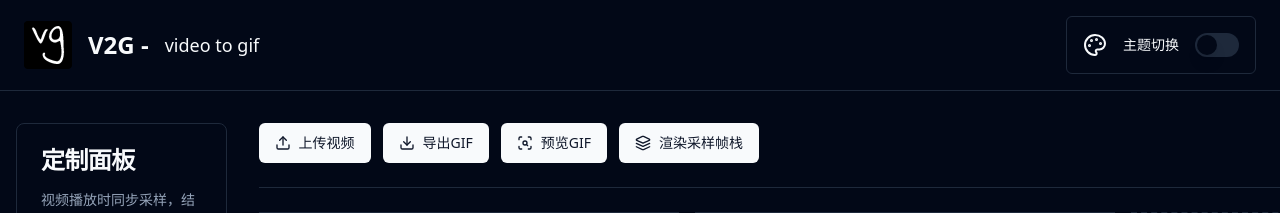
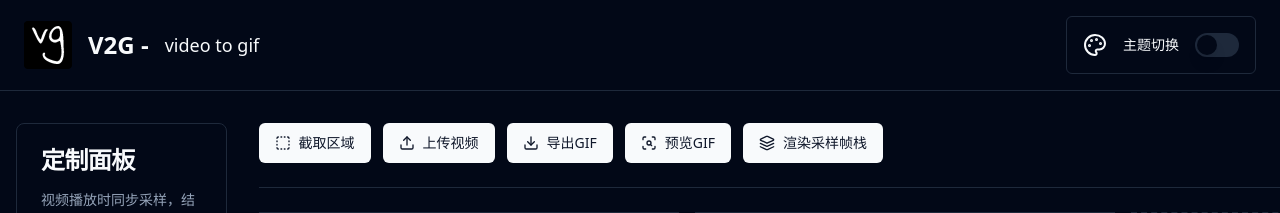
Before and after one commit to newObjectccc/video_to_gif, a React (Vite) app: page / in a window 1280 px wide. Shown: the top 213 px of the page. Built offline with nearby package versions, Linux system fonts and the light colour scheme; grey boxes are pictures that could not be loaded.

Commit message:
feat: useClipRect

```diff
--- /dev/null
+++ b/src/hooks/useClipRect.tsx
@@ -0,0 +1,125 @@
+import interact from "interactjs";
+import React, { useRef, useState } from "react";
+
+interface ClipRectOptIntf {
+  width: number;
+  height: number;
+  x: number;
+  y: number;
+}
+
+const createClipRect = ({
+  width,
+  height,
+}: Pick<ClipRectOptIntf, "height" | "width">) => {
+  const clipDom = document.createElement("div");
+  clipDom.style.position = "absolute";
+  clipDom.style.width = `${width}px`;
+  clipDom.style.height = `${height}px`;
+  clipDom.style.left = `0`;
+  clipDom.style.top = `0`;
+  clipDom.style.backgroundColor = "rgba(0, 0, 0, 0)";
+  clipDom.style.boxShadow = "0 0 30px 3px rgba(0, 0, 0, 1)";
+  clipDom.style.zIndex = "1";
+  return clipDom;
+};
+
+export const useClipRect = (target: string) => {
+  const clipRef = useRef<HTMLDivElement>();
+  const [targetDom, setTargetDom] = useState<any>(null);
+  const [clipRect, setClipRect] = React.useState<ClipRectOptIntf | null>({
+    x: 0,
+    y: 0,
+    width: 100,
+    height: 100,
+  });
+  const timer = useRef<number>();
+
+  const removeClipRect = () => {
+    clipRef.current && clipRef.current.remove();
+    setClipRect(null);
+    setTargetDom(null);
+  };
+
+  const addClipRect = () => {
+    const targetElem: any = document.querySelector(target);
+    if (!targetElem) return;
+    setClipRect({
+      x: 0,
+      y: 0,
+      width: 100,
+      height: 100,
+    });
+    targetElem.style.position = "relative";
+
+    if (clipRef.current) clipRef.current.remove();
+
+    clipRef.current = createClipRect({
+      width: 100,
+      height: 100,
+    });
+
+    clipRef.current.id = "clipRect";
+    targetElem.appendChild(clipRef.current);
+    bindInteract("#clipRect", (pos) => {
+      clearTimeout(timer.current);
+      timer.current = setTimeout(() => {
+        setClipRect((prev: any) => {
+          const newRect = { ...prev, ...pos };
+          return newRect;
+        });
+      }, 300);
+    });
+    setTargetDom(targetElem);
+  };
+
+  return {
+    addClipRect,
+    clipRect,
+    removeClipRect,
+    isShowClip: !!targetDom,
+  };
+};
+
+const bindInteract = (
+  target: string,
+  cb: (pos: Partial<ClipRectOptIntf>) => void
+) => {
+  let x = 0,
+    y = 0;
+  const restrictToParent = interact.modifiers.restrictRect({
+    restriction: "parent",
+  });
+
+  interact(target)
+    .draggable({
+      modifiers: [restrictToParent],
+      listeners: {
+        move(event) {
+          x += event.dx;
+          y += event.dy;
+          event.target.style.transform = `translate(${x}px, ${y}px)`;
+          cb({ x, y });
+        },
+      },
+    })
+    .resizable({
+      edges: { left: true, right: true, bottom: true, top: true },
+      modifiers: [
+        interact.modifiers.restrictSize({
+          max: "parent",
+          min: { width: 50, height: 50 },
+        }),
+      ],
+      listeners: {
+        move(event) {
+          const { x, y } = event.target.dataset;
+          const rect = event.rect;
+          event.target.style.width = `${rect.width}px`;
+          event.target.style.height = `${rect.height}px`;
+          event.target.style.transform = `translate(${x}px, ${y}px)`;
+          cb({ width: rect.width, height: rect.height });
+        },
+      },
+    });
+};
--- a/src/pages/Main.tsx
+++ b/src/pages/Main.tsx
@@ -4,11 +4,13 @@ import { ToastAction } from "@/components/ui/toast";
 import { toast } from "@/components/ui/use-toast";
 import { TransformStateContext } from "@src/App";
 import { fillNoticeTxtToCanvas, getCurTargetElemIdx } from "@src/common/tools";
+import ClipRect from "@src/components/ClipRect";
 import ExportGift from "@src/components/ExportGif";
 import { ImgMenu } from "@src/components/ImgMenu";
 import PreviewGif from "@src/components/PreviewGif";
 import RenderFramesLine from "@src/components/RenderFramesLine";
 import Upload from "@src/components/Upload";
+import { useClipRect } from "@src/hooks/useClipRect";
 import mediumZoom from "medium-zoom";
 import { useTheme } from "next-themes";
 import React, { MouseEventHandler, useEffect, useRef } from "react";
@@ -25,6 +27,8 @@ const Main: React.FC<MainProps> = () => {
   const [curImageIdx, setCurImageIdx] = React.useState<number>(0);
   const zoomRef = useRef<any>(null);
   const { theme } = useTheme();
+  const { addClipRect, removeClipRect, clipRect, isShowClip } =
+    useClipRect("#videoWrapper");
 
   const [state, dispatch] = React.useContext(TransformStateContext);
 
@@ -97,6 +101,7 @@ const Main: React.FC<MainProps> = () => {
         const img = document.createElement("img");
         img.width = 120;
         img.height = 60;
+        img.style.zIndex = "2";
         img.src = canvas.toDataURL();
         framesStackElem.appendChild(img);
         if (progressRef.current) {
@@ -210,8 +215,31 @@ const Main: React.FC<MainProps> = () => {
 
     const extractFrame = () => {
       resetWorkspace(ctx);
+      dispatch({
+        type: "videoRect",
+        payload: { width: video.videoWidth, height: video.videoHeight },
+      } as any);
       const loop = async () => {
         if (video.paused || video.ended) return;
+        const videoWidth = video.videoWidth; // 视频的实际宽度
+        const videoHeight = video.videoHeight; // 视频的实际高度
+
+        const scaleX = videoWidth / video.offsetWidth; // 计算宽度的缩放因子
+        const scaleY = videoHeight / video.offsetHeight; // 计算高度的缩放因子
+
+        if (isShowClip && clipRect) {
+          ctx.drawImage(
+            video,
+            clipRect.x! * scaleX,
+            clipRect.y! * scaleY,
+            clipRect.width! * scaleX,
+            clipRect.height! * scaleY,
+            0,
+            0,
+            state.canvasRect.width!,
+            state.canvasRect.height!
+          );
+        } else {
           ctx.drawImage(
             video,
             0,
@@ -219,6 +247,7 @@ const Main: React.FC<MainProps> = () => {
             state.canvasRect.width!,
             state.canvasRect.height!
           );
+        }
         const imageData = ctx.getImageData(
           0,
           0,
@@ -235,11 +264,12 @@ const Main: React.FC<MainProps> = () => {
     return () => {
       video.removeEventListener("play", extractFrame);
     };
-  }, [state.videoStat, state.canvasRect, state.framesOptions]);
+  }, [state.videoStat, state.canvasRect, state.framesOptions, clipRect]);
 
   return (
     <div className="p-4">
       <div className="flex gap-3 items-center">
+        <ClipRect onClip={addClipRect} onReset={removeClipRect}></ClipRect>
         <Upload onUpload={onUploadHandler}></Upload>
         <ExportGift onExport={onExportHandler}></ExportGift>
         <PreviewGif onPreview={previewGif}></PreviewGif>
@@ -247,6 +277,7 @@ const Main: React.FC<MainProps> = () => {
       </div>
       <Separator className="my-6"></Separator>
       <div className="flex flex-row flex-nowrap gap-4">
+        <div id="videoWrapper">
           <video
             className="border-2 w-[420px] h-[210px]"
             ref={videoRef}
@@ -255,6 +286,7 @@ const Main: React.FC<MainProps> = () => {
             controls
             src={state.videoStat.url}
           ></video>
+        </div>
         <canvas
           className="border-2 w-[420px] h-[210px]"
           ref={canvasRef}
```
Lines whose indentation alone changed are shown as unchanged.
